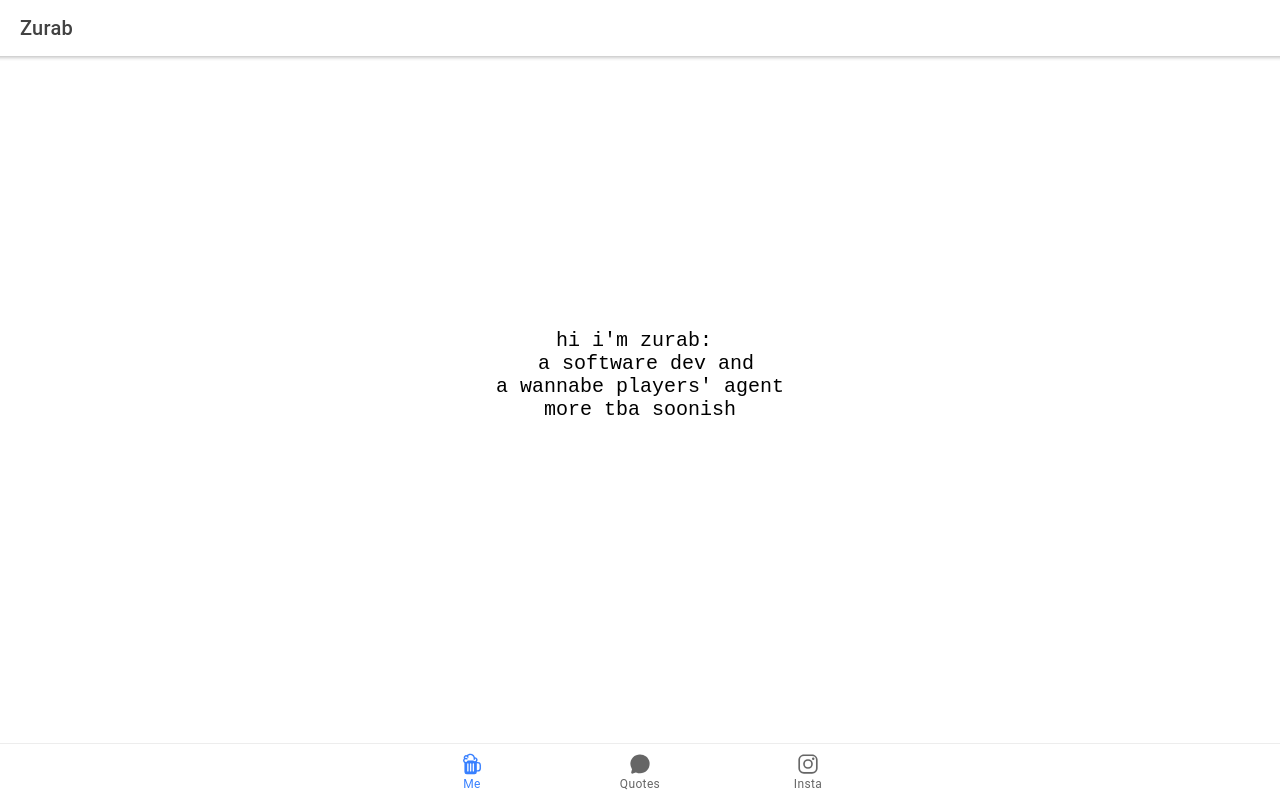
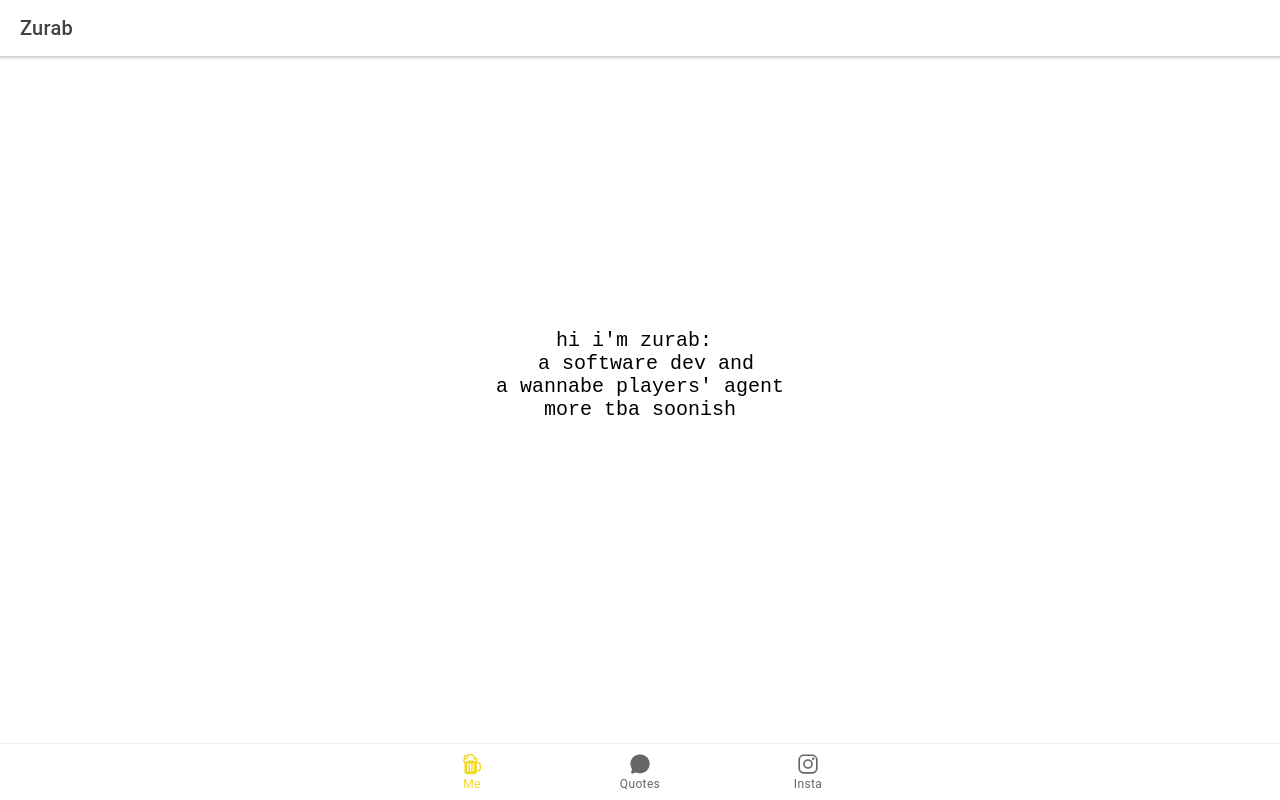
Before and after one commit to zurabarata/shvili, a React (Create React App) app: page /main in a window 1280 px wide. Built offline with nearby package versions, Linux system fonts and the light colour scheme.

Commit message:
blue -> yellow

```diff
--- a/src/theme/variables.css
+++ b/src/theme/variables.css
@@ -4,28 +4,28 @@ http://ionicframework.com/docs/theming/ */
 /** Ionic CSS Variables **/
 :root {
   /** primary **/
-  --ion-color-primary: #3880ff;
+  --ion-color-primary: #f0d722;
   --ion-color-primary-rgb: 56, 128, 255;
   --ion-color-primary-contrast: #ffffff;
   --ion-color-primary-contrast-rgb: 255, 255, 255;
-  --ion-color-primary-shade: #3171e0;
-  --ion-color-primary-tint: #4c8dff;
+  --ion-color-primary-shade: #f0d722;
+  --ion-color-primary-tint: #f0d722;
 
   /** secondary **/
-  --ion-color-secondary: #3dc2ff;
+  --ion-color-secondary: #f0d722;
   --ion-color-secondary-rgb: 61, 194, 255;
   --ion-color-secondary-contrast: #ffffff;
   --ion-color-secondary-contrast-rgb: 255, 255, 255;
-  --ion-color-secondary-shade: #36abe0;
-  --ion-color-secondary-tint: #50c8ff;
+  --ion-color-secondary-shade: #f0d722;
+  --ion-color-secondary-tint: #f0d722;
 
   /** tertiary **/
-  --ion-color-tertiary: #5260ff;
+  --ion-color-tertiary: #f0d722;
   --ion-color-tertiary-rgb: 82, 96, 255;
   --ion-color-tertiary-contrast: #ffffff;
   --ion-color-tertiary-contrast-rgb: 255, 255, 255;
-  --ion-color-tertiary-shade: #4854e0;
-  --ion-color-tertiary-tint: #6370ff;
+  --ion-color-tertiary-shade: #f0d722;
+  --ion-color-tertiary-tint: #f0d722;
 
   /** success **/
   --ion-color-success: #2dd36f;
@@ -83,26 +83,26 @@ http://ionicframework.com/docs/theming/ */
    */
 
   body {
-    --ion-color-primary: #428cff;
+    --ion-color-primary: #f0d722;
     --ion-color-primary-rgb: 66,140,255;
     --ion-color-primary-contrast: #ffffff;
     --ion-color-primary-contrast-rgb: 255,255,255;
-    --ion-color-primary-shade: #3a7be0;
-    --ion-color-primary-tint: #5598ff;
+    --ion-color-primary-shade: #f0d722;
+    --ion-color-primary-tint: #f0d722;
 
-    --ion-color-secondary: #50c8ff;
+    --ion-color-secondary: #f0d722;
     --ion-color-secondary-rgb: 80,200,255;
     --ion-color-secondary-contrast: #ffffff;
     --ion-color-secondary-contrast-rgb: 255,255,255;
-    --ion-color-secondary-shade: #46b0e0;
-    --ion-color-secondary-tint: #62ceff;
+    --ion-color-secondary-shade: #f0d722;
+    --ion-color-secondary-tint: #f0d722;
 
-    --ion-color-tertiary: #6a64ff;
+    --ion-color-tertiary: #f0d722;
     --ion-color-tertiary-rgb: 106,100,255;
     --ion-color-tertiary-contrast: #ffffff;
     --ion-color-tertiary-contrast-rgb: 255,255,255;
-    --ion-color-tertiary-shade: #5d58e0;
-    --ion-color-tertiary-tint: #7974ff;
+    --ion-color-tertiary-shade: #f0d722;
+    --ion-color-tertiary-tint: #f0d722;
 
     --ion-color-success: #2fdf75;
     --ion-color-success-rgb: 47,223,117;
```
